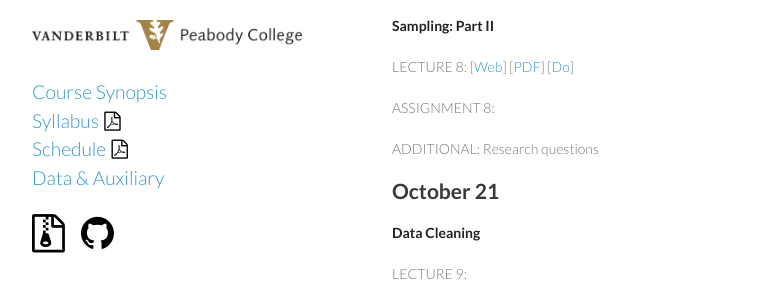
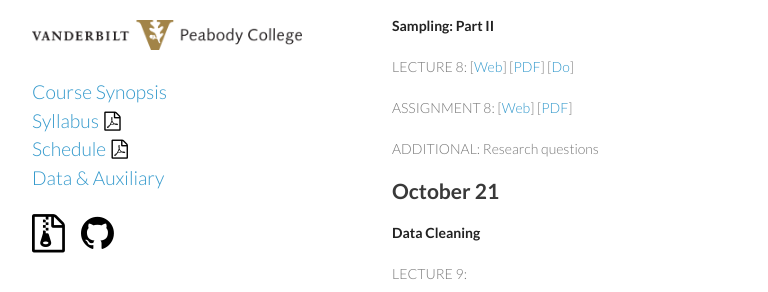
Before and after one commit to btskinner/lpo9951, a Jekyll site: the page built from schedule/index.md, in a window 1280 px wide and 900 px high, scrolled down 1263 px. Shown: the part 161-453 px from the top of the window, without its empty margins (178-946 px from the left). Built offline with Jekyll 4.4.1, drawn with Linux system fonts in a browser that asks for light colours; Markdown is read by kramdown in place of the engine named in the settings.

Commit message:
assignment 8

```diff
--- a/schedule/index.md
+++ b/schedule/index.md
@@ -76,7 +76,7 @@
 
 LECTURE 8: [[Web](https://cdn.rawgit.com/btskinner/lpo9951/master/lecture/lecture8_sampling_part2.html)]  [[PDF](https://github.com/btskinner/lpo9951/raw/master/lecture/lecture8_sampling_part2.pdf)] [[Do](https://github.com/btskinner/lpo9951/raw/master/do/lecture8_sampling_part2.do)]
 
-ASSIGNMENT 8:
+ASSIGNMENT 8: [[Web](https://cdn.rawgit.com/btskinner/lpo9951/master/assignments/assignment8.html)] [[PDF](https://github.com/btskinner/lpo9951/raw/master/assignments/assignment8.pdf)]
 
 ADDITIONAL: Research questions
 
```
Also changed, not shown: 1 other file.
